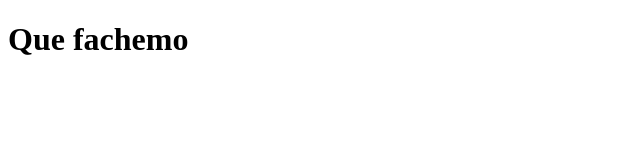
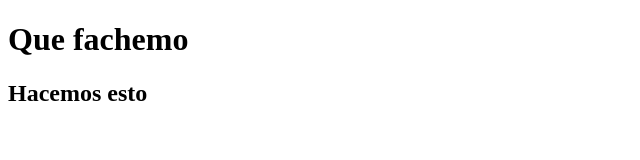
Before and after one commit to TomasVilla10/clase-11github, a plain HTML site: page index.html in a window 1280 px wide. Shown: the whole page, without its empty margins (0-640 px from the left). Drawn offline with Linux system fonts and the light colour scheme.

Commit message:
Update index.html
agrego hacemos esto

```diff
--- a/index.html
+++ b/index.html
@@ -8,5 +8,7 @@
 </head>
 <body>
     <h1>Que fachemo</h1>
+    <h2>Hacemos esto
+    </h2>
 </body>
 </html>
```
